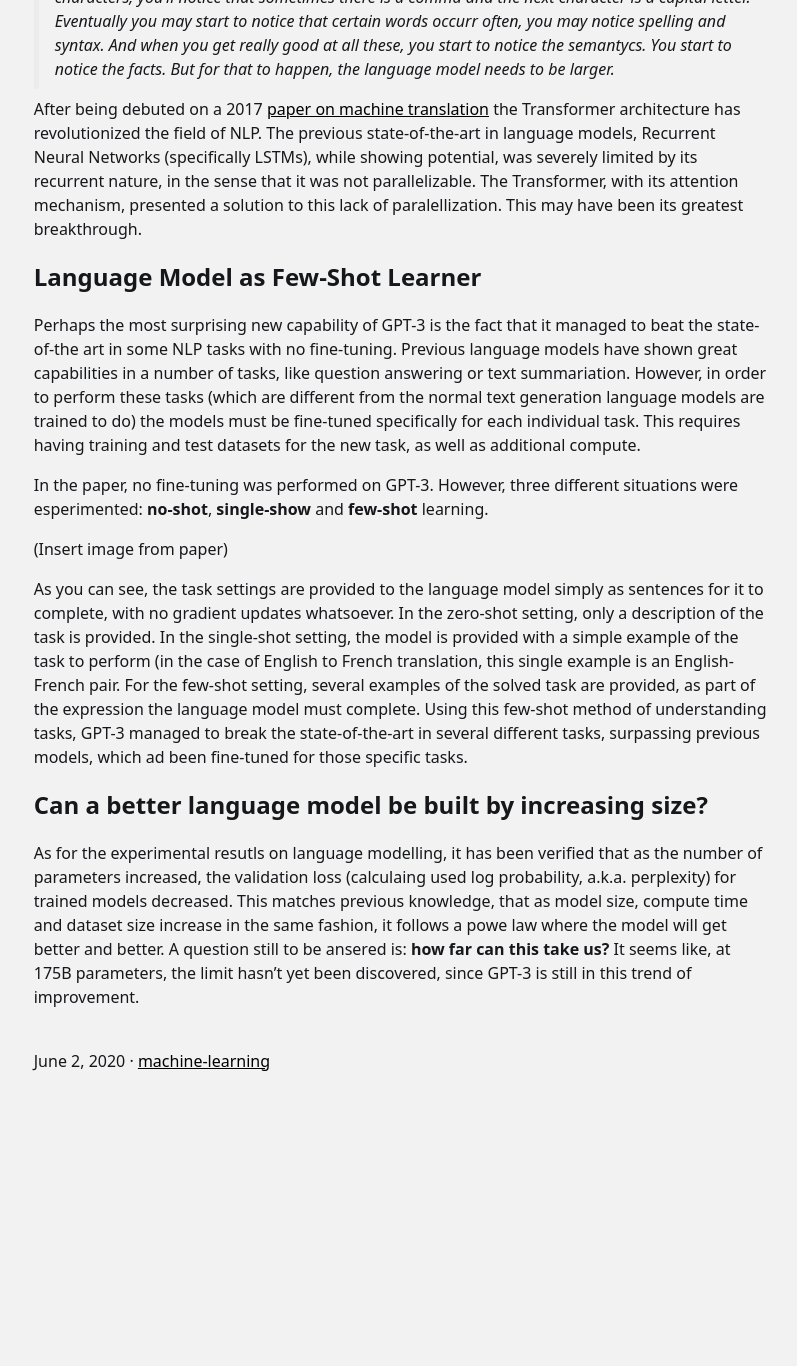
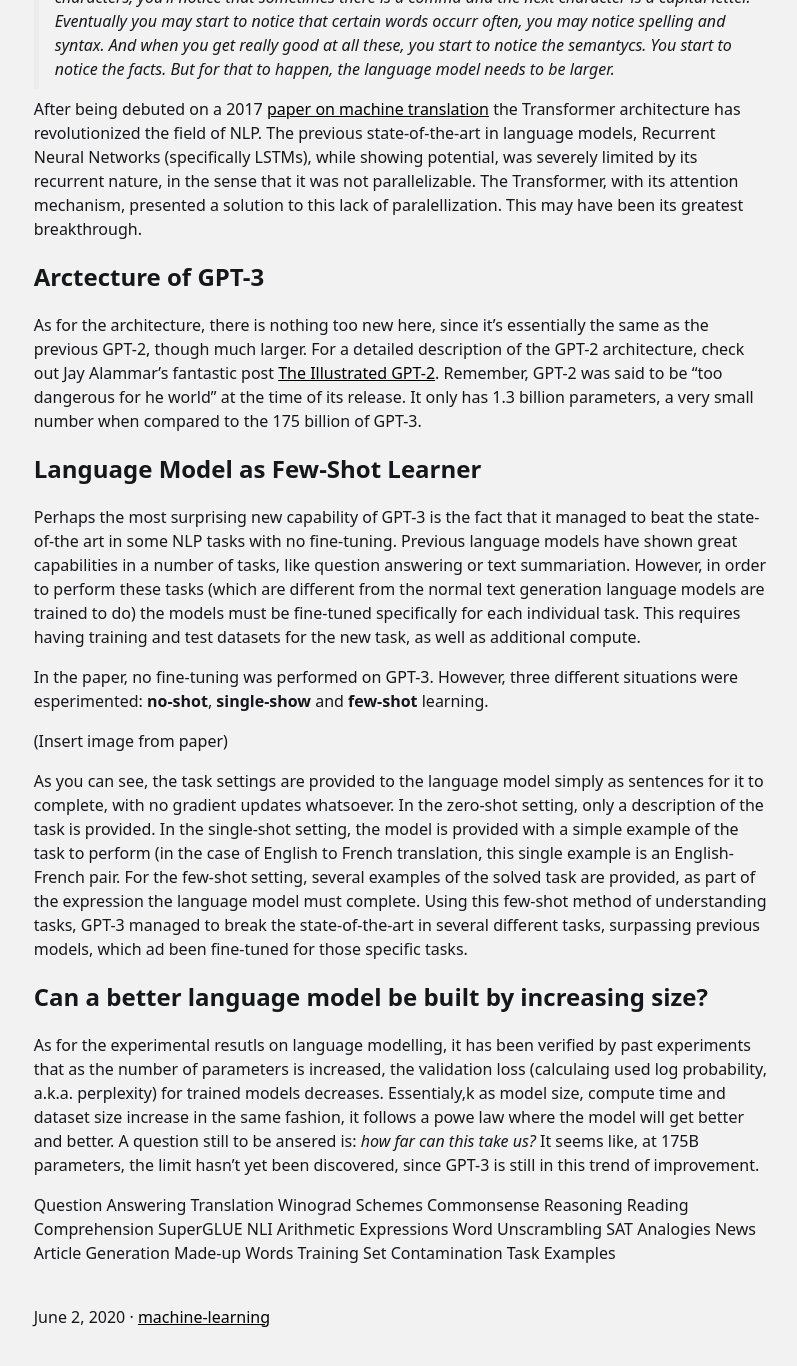
Before and after one commit to fernandeslouro/blog, a Jekyll site: the page built from _posts/2020-06-02-gpt-3-openai-has-just-released-the-worlds-largest-ml-model-yet.md, in a window 1280 px wide and 1400 px high, scrolled down 907 px. Shown: the top 1366 px of the window, without its empty margins (319-1116 px from the left). Built offline with Jekyll 4.4.1, drawn with Linux system fonts in a browser that asks for light colours; before the commit the page ends 2076 px from its top, so only the background shows below that.

Commit message:
Update 2020-06-02-gpt-3-openai-has-just-released-the-worlds-largest-ml-model-yet.md

```diff
--- a/_posts/2020-06-02-gpt-3-openai-has-just-released-the-worlds-largest-ml-model-yet.md
+++ b/_posts/2020-06-02-gpt-3-openai-has-just-released-the-worlds-largest-ml-model-yet.md
@@ -14,6 +14,10 @@ The chief scientist of OpenAI, Ilya Sutskever, presented on an interview for the
 
 After being debuted on a 2017 [paper on machine translation](https://arxiv.org/abs/1706.03762) the Transformer architecture has revolutionized the field of NLP. The previous state-of-the-art in language models, Recurrent Neural Networks (specifically LSTMs), while showing potential, was severely limited by its recurrent nature, in the sense that it was not parallelizable. The Transformer, with its attention mechanism, presented a solution to this lack of paralellization. This may have been its greatest breakthrough.
 
+# Arctecture of GPT-3
+
+As for the architecture, there is nothing too new here, since it's essentially the same as the previous GPT-2, though much larger. For a detailed description of the GPT-2 architecture, check out Jay Alammar's fantastic post [The Illustrated GPT-2](http://jalammar.github.io/illustrated-gpt2/). Remember, GPT-2 was said to be "too dangerous for he world" at the time of its release. It only has 1.3 billion parameters, a very small number when compared to the 175 billion of GPT-3.
+
 # Language Model as Few-Shot Learner
 
 Perhaps the most surprising new capability of GPT-3 is the fact that it managed to beat the state-of-the art in some NLP tasks with no fine-tuning. Previous language models have shown great capabilities in a number of tasks, like question answering or text summariation. However, in order to perform these tasks (which are different from the normal text generation language models are trained to do) the models must be fine-tuned specifically for each individual task. This requires having training and test datasets for the new task, as well as additional compute.
@@ -26,4 +30,19 @@ As you can see, the task settings are provided to the language model simply as s
 
 # Can a better language model be built by increasing size?
 
-As for the experimental resutls on language modelling, it has been verified that as the number of parameters increased, the validation loss (calculaing used log probability, a.k.a. perplexity) for trained models decreased. This matches previous knowledge, that as model size, compute time and dataset size increase in the same fashion, it follows a powe law where the model will get better and better. A question still to be ansered is: __how far can this take us?__ It seems like, at 175B parameters, the limit hasn't yet been discovered, since GPT-3 is still in this trend of improvement.
+As for the experimental resutls on language modelling, it has been verified by past experiments that as the number of parameters is increased, the validation loss (calculaing used log probability, a.k.a. perplexity) for trained models decreases. Essentialy,k as model size, compute time and dataset size increase in the same fashion, it follows a powe law where the model will get better and better. A question still to be ansered is: _how far can this take us?_ It seems like, at 175B parameters, the limit hasn't yet been discovered, since GPT-3 is still in this trend of improvement.
+
+Question Answering
+Translation
+Winograd Schemes
+Commonsense Reasoning
+Reading Comprehension
+SuperGLUE
+NLI
+Arithmetic Expressions
+Word Unscrambling
+SAT Analogies
+News Article Generation
+Made-up Words
+Training Set Contamination
+Task Examples
```
